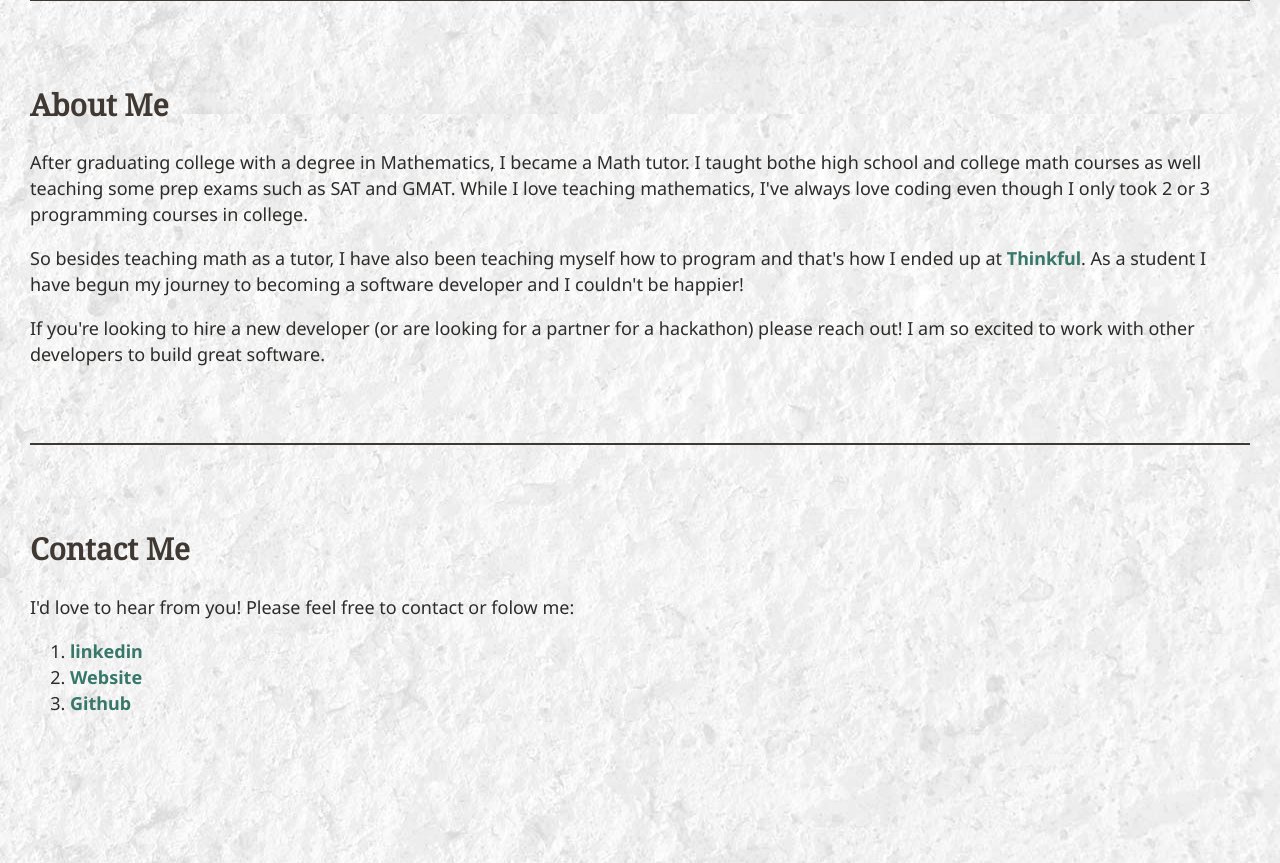
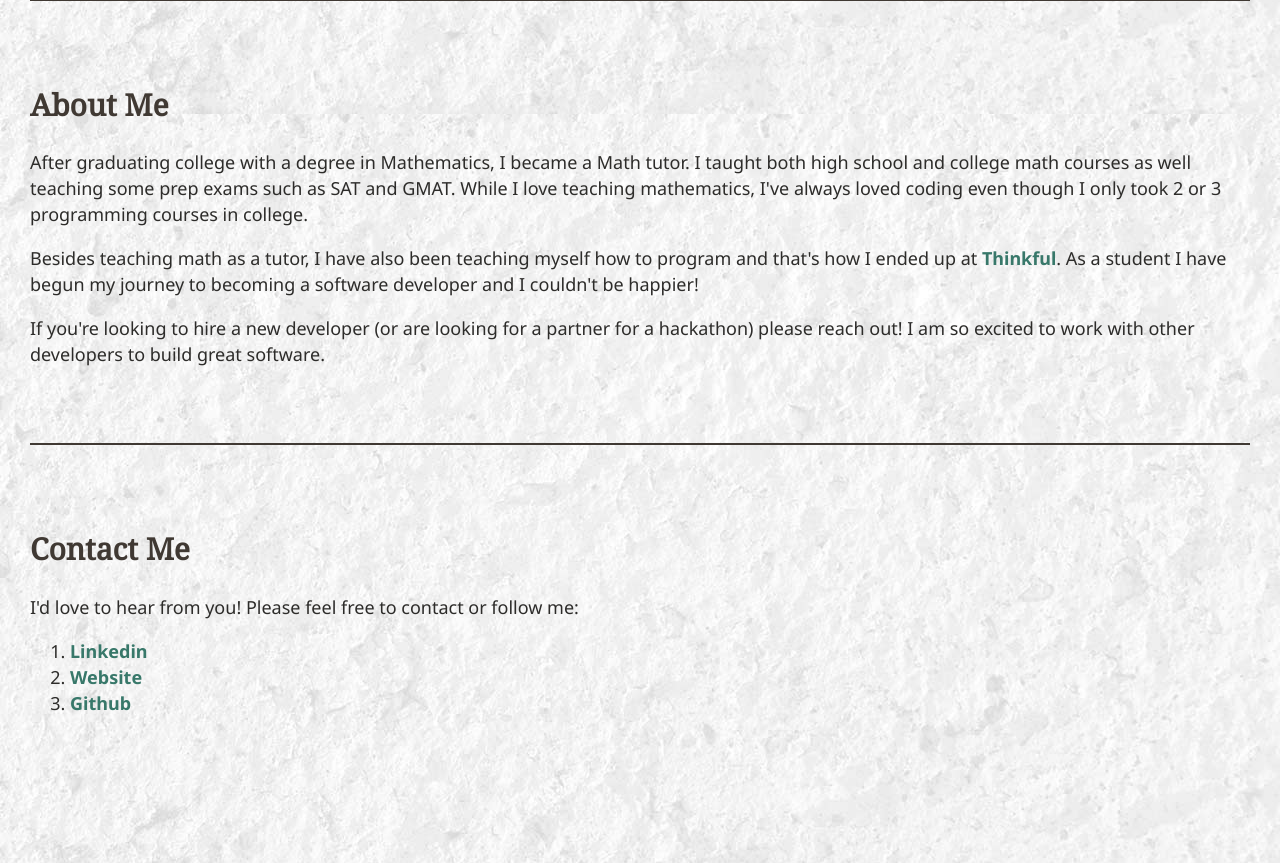
Before and after one commit to pm237/Portfolio, a plain HTML site: page index.html in a window 1280 px wide. Shown: the part 2286-3149 px from the top of the page. Drawn offline with nearby package versions, Linux system fonts and the light colour scheme.

Commit message:
I made some misspelling corrections so that my code can be clear and more readable.

```diff
--- a/index.html
+++ b/index.html
@@ -33,7 +33,7 @@
             <p>My name is Theodore Patrick Mayo and I am a junior full stack software developer living in Dallas, Texas.</p>
             <p>As a former Math tutor, I am interested in:</p>
             <ul>
-              <li>Web designs that make the heart sing</li>
+              <li>Web designs that make the heart sing.</li>
               <li>Quality code that hits the right note.</li>
               <li>Jamming with like-minded developers.</li>
               <li>Looking for a solution where there's a problem.</li>
@@ -50,9 +50,9 @@
           <article>
             <h2 id="about">About Me</h2>
 
-            <p>After graduating college with a degree in Mathematics, I became a Math tutor. I taught bothe high school and college math courses as well teaching some prep exams such as SAT and GMAT. While I love teaching mathematics, I've always love coding even though I only took 2 or 3 programming courses in college.</p>
+            <p>After graduating college with a degree in Mathematics, I became a Math tutor. I taught both high school and college math courses as well teaching some prep exams such as SAT and GMAT. While I love teaching mathematics, I've always loved coding even though I only took 2 or 3 programming courses in college.</p>
 
-            <p>So besides teaching math as a tutor, I have also been teaching myself how to program and that's how I ended up at
+            <p>Besides teaching math as a tutor, I have also been teaching myself how to program and that's how I ended up at
             <a href="http://thinkful.com">Thinkful</a>. As a student I have begun my journey to becoming a software developer and I couldn't be happier!</p>
 
             <p>If you're looking to hire a new developer (or are looking for a partner for a hackathon) please reach out! I am so excited to work with other developers to build great software.</p>
@@ -66,10 +66,10 @@
           <article>
             <h2 id="#contact">Contact Me</h2>
 
-            <p>I'd love to hear from you! Please feel free to contact or folow me:</p>
+            <p>I'd love to hear from you! Please feel free to contact or follow me:</p>
             <ol>
               <li>
-                <a href="https://www.linkedin.com/in/theodore-mayo-3431871ab/" target="_blank">linkedin</a>
+                <a href="https://www.linkedin.com/in/theodore-mayo-3431871ab/" target="_blank">Linkedin</a>
               </li>
               <li>
                 <a href="https.www.patrickmayo237.com" target="_blank">Website</a>
```
